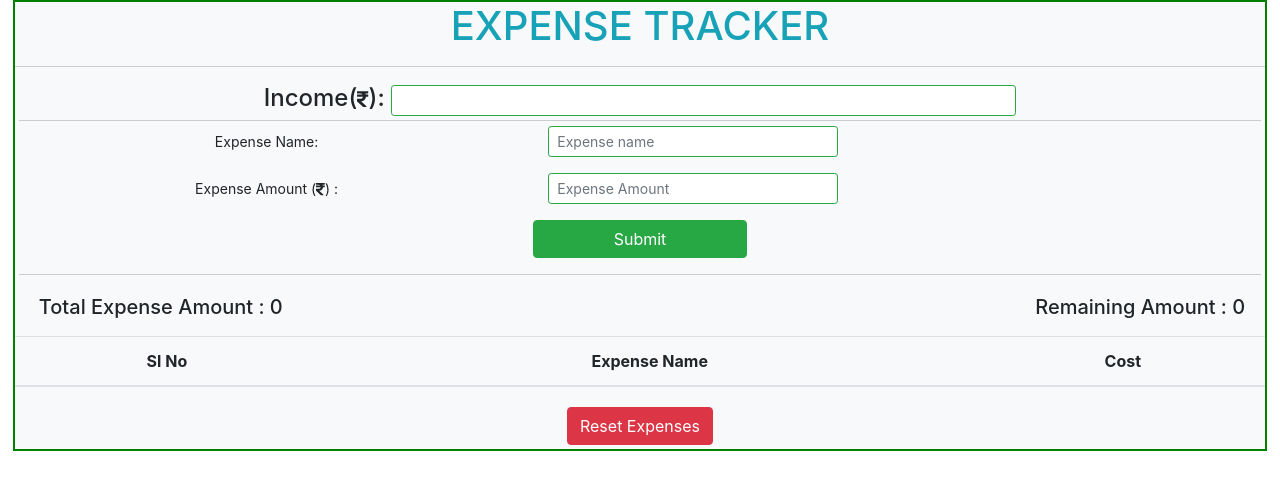
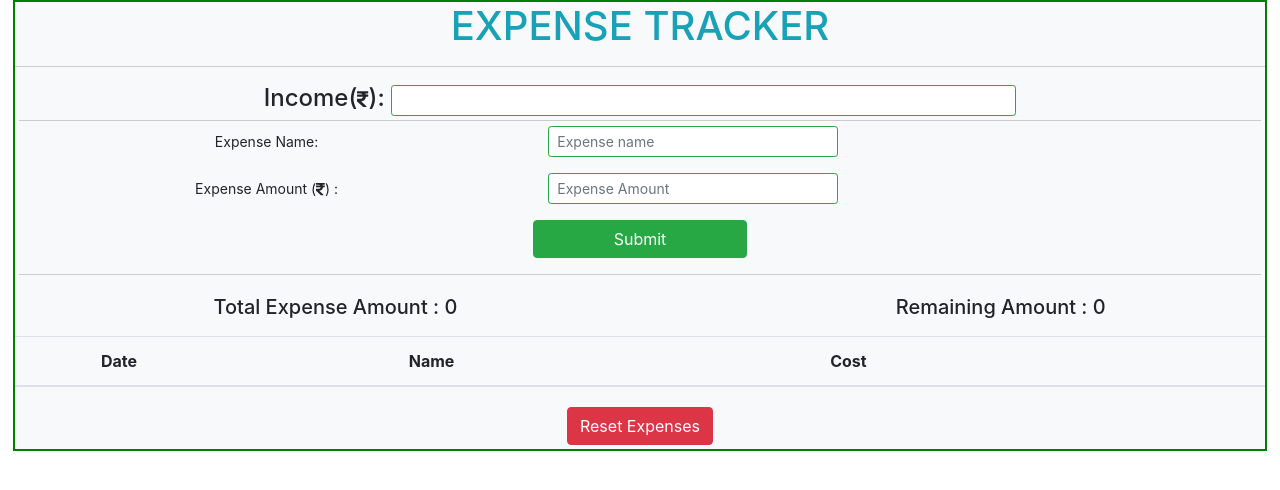
Before and after one commit to praveenkumar530/Expense_tracker, a React (Create React App) app: page / in a window 1280 px wide. Shown: the top 490 px of the page. Built offline with nearby package versions, Linux system fonts and the light colour scheme.

Commit message:
Updated with deleted button, date field

```diff
--- a/src/App.css
+++ b/src/App.css
@@ -12,7 +12,15 @@ hr {
   padding: 0;
 }
 
-body{
+body {
   width: 98%;
-  margin:auto;
+  margin: auto;
 }
+
+td {
+  white-space: normal !important;
+  word-wrap: break-word;
+}
+table {
+  table-layout: fixed;
+}
--- a/src/App.js
+++ b/src/App.js
@@ -1,16 +1,32 @@
 import "./App.css";
 import { useEffect, useState } from "react";
-import { FontAwesomeIcon } from "@fortawesome/react-fontawesome";
-import { faRupeeSign } from "@fortawesome/free-solid-svg-icons";
 import { getLSIncome, getLSAllExpenses } from "./localstorage";
+import ExpenseTable from "./component/expenseTable";
+import ShowExpensenRemainingDetails from "./component/ShowExpensenRemainingDetails";
+import FormControl from "./component/FormControl";
+import IncomeControl from "./component/IncomeControl";
 
 function App() {
   const [income, setIncome] = useState(getLSIncome);
   const [expenseName, setExpenseName] = useState("");
-  const [expenseAmount, setexpenseAmount] = useState();
+  const [expenseAmount, setexpenseAmount] = useState(0);
   const [allExpenses, setAllExpenses] = useState(getLSAllExpenses);
   const [totalExpense, setTotalExpense] = useState(0);
   const [totalRemaining, settotalRemaining] = useState(0);
+  const months = [
+    "Jan",
+    "Feb",
+    "Mar",
+    "Apr",
+    "May",
+    "Jun",
+    "Jul",
+    "Aug",
+    "Sep",
+    "Oct",
+    "Nov",
+    "Dec",
+  ];
 
   function setINcomeHandler(e) {
     setIncome(e.target.value);
@@ -28,9 +44,25 @@ function App() {
   }, [allExpenses, income]);
 
   function mySubmitHandler(e) {
-    let newExpenses = [...allExpenses, { expenseName, expenseAmount }];
+    let today = new Date();
+    let dateField = today.getDate() + "-" + months[today.getMonth()];
+
+    //Unique key for storing the data in rows
+    let uniqueKey = Math.floor(
+      window.performance.now() + window.performance.timeOrigin
+    );
+
+    let newExpenses = [
+      ...allExpenses,
+      { uniqueKey, dateField, expenseName, expenseAmount },
+    ];
+
+    //Sorting all the expenses by descending order i.e wrt latest item
+    newExpenses.sort((x, y) => y.uniqueKey - x.uniqueKey);
+
     localStorage.setItem("LSAllExpenses", JSON.stringify(newExpenses));
     setAllExpenses(newExpenses);
+
     e.preventDefault();
     e.target.reset();
   }
@@ -39,6 +71,9 @@ function App() {
     setAllExpenses([]);
     setExpenseName("");
     setexpenseAmount("");
+    setIncome("");
+    settotalRemaining(0);
+    localStorage.setItem("lsIncome", "");
     localStorage.setItem("LSAllExpenses", []);
   }
 
@@ -46,111 +81,45 @@ function App() {
     setExpenseName(e.target.value);
   }
 
+  function setExpenseAmountHandler(e) {
+    setexpenseAmount(e.target.value);
+  }
+
+  function deleteButtonClickHandler(deletingUniqueKey) {
+    let newl = allExpenses.filter(
+      (item) => item.uniqueKey !== deletingUniqueKey
+    );
+
+    setAllExpenses(newl);
+    localStorage.setItem("LSAllExpenses", JSON.stringify(newl));
+  }
+
   return (
     <div className="App bg-light">
-      <h1 className="text-info"> EXPENSE TRACKER</h1>
-      <hr />
-      <b className="h4">
-        Income(
-        <FontAwesomeIcon icon={faRupeeSign} size="xs" />
-        ):{" "}
-      </b>
-      <input
-        type="text"
-        pattern="[0-9]*"
-        value={income}
-        className=" col-sm-6 form-control-sm border border-success "
-        required
-        onChange={setINcomeHandler}
-      ></input>
+      <IncomeControl income={income} setINcomeHandler={setINcomeHandler} />
+      <hr className="m-1 text-white" />
+      <FormControl
+        expenseAmount={expenseAmount}
+        expenseName={expenseName}
+        mySubmitHandler={mySubmitHandler}
+        setExpenseNameHandler={setExpenseNameHandler}
+        setExpenseAmountHandler={setExpenseAmountHandler}
+      />
+      <hr className="m-1 text-white" />
+      <ShowExpensenRemainingDetails
+        totalExpense={totalExpense}
+        totalRemaining={totalRemaining}
+      />
+      <br />
+      <ExpenseTable
+        allExpenses={allExpenses}
+        deleteButtonClickHandler={deleteButtonClickHandler}
+      />
 
-      <hr className="m-1 text-white" />
-
-      {/* expencse inputs===================================================================================================  */}
-
-      <form onSubmit={mySubmitHandler}>
-        <div className="form-group row">
-          <label
-            htmlFor="colFormLabelSm"
-            className="col-sm-5 col-form-label col-form-label-sm  "
-          >
-            Expense Name:
-          </label>
-          <div className="col-sm-3">
-            <input
-              type="text"
-              className="form-control form-control-sm border border-success "
-              id="colFormLabelSm"
-              placeholder="Expense name"
-              value={expenseName}
-              required
-              onChange={setExpenseNameHandler}
-            />
-          </div>
-        </div>
-        <div className="form-group row">
-          <label
-            htmlFor="colFormLabel"
-            className="col-sm-5 col-form-label col-form-label-sm "
-          >
-            Expense Amount (<FontAwesomeIcon icon={faRupeeSign} />) :
-          </label>
-          <div className="col-sm-3">
-            <input
-              type="text"
-              className="form-control form-control-sm border border-success"
-              id="colFormLabel"
-              value={expenseAmount}
-              pattern="[0-9]*"
-              required
-              onChange={(e) => setexpenseAmount(e.target.value)}
-              placeholder="Expense Amount"
-            />
-          </div>
-        </div>
-        <div className="form-group row">
-          <input
-            type="submit"
-            className="btn btn-success col-6 mx-auto col-sm-2"
-          />
-        </div>
-      </form>
-      <hr className="m-1 text-white" />
-
-      <div className="mb-1">
-        <h2 className="float-lg-left m-1 form-control-lg ml-2">
-          Total Expense Amount : {totalExpense}
-        </h2>
-        <h2 className="float-lg-right m-1 form-control-lg ml-2 mb-xs-1">
-          Remaining Amount : {totalRemaining}
-        </h2>
-      </div>
-      <br />
-
-      <div className="mt-2">
-        <table className="table table-striped ">
-          <thead>
-            <tr>
-              <th scope="col">Sl No</th>
-              <th scope="col">Expense Name</th>
-              <th scope="col">Cost</th>
-            </tr>
-          </thead>
-          <tbody>
-            {allExpenses.map((item, index) => (
-              <tr key={index + 1}>
-                <th scope="col">{index + 1}</th>
-                <td>{item.expenseName}</td>
-                <td>{parseInt(item.expenseAmount)}</td>
-              </tr>
-            ))}
-          </tbody>
-        </table>
-      </div>
       <div>
         <button className="btn btn-danger m-1" onClick={resetExpenses}>
           Reset Expenses
-        </button>{" "}
+        </button>
       </div>
     </div>
   );
--- /dev/null
+++ b/src/component/FormControl.js
@@ -0,0 +1,57 @@
+import React from "react";
+import { FontAwesomeIcon } from "@fortawesome/react-fontawesome";
+import { faRupeeSign } from "@fortawesome/free-solid-svg-icons";
+
+function FormControl({ expenseName, expenseAmount, mySubmitHandler, setExpenseNameHandler ,setExpenseAmountHandler }  ) {
+  return (
+    <form onSubmit={mySubmitHandler}>
+      <div className="form-group row">
+        <label
+          htmlFor="colFormLabelSm"
+          className="col-sm-5 col-form-label col-form-label-sm  "
+        >
+          Expense Name:
+        </label>
+        <div className="col-sm-3">
+          <input
+            type="text"
+            className="form-control form-control-sm border border-success "
+            id="colFormLabelSm"
+            placeholder="Expense name"
+            value={expenseName}
+            required
+            onChange={setExpenseNameHandler}
+          />
+        </div>
+      </div>
+      <div className="form-group row">
+        <label
+          htmlFor="colFormLabel"
+          className="col-sm-5 col-form-label col-form-label-sm "
+        >
+          Expense Amount (<FontAwesomeIcon icon={faRupeeSign} />) :
+        </label>
+        <div className="col-sm-3">
+          <input
+            type="text"
+            className="form-control form-control-sm border border-success"
+            id="colFormLabel"
+            value={expenseAmount}
+            pattern="[0-9]*"
+            required
+            onChange={setExpenseAmountHandler}
+            placeholder="Expense Amount"
+          />
+        </div>
+      </div>
+      <div className="form-group row">
+        <input
+          type="submit"
+          className="btn btn-success col-6 mx-auto col-sm-2"
+        />
+      </div>
+    </form>
+  );
+}
+
+export default FormControl;
--- /dev/null
+++ b/src/component/IncomeControl.js
@@ -0,0 +1,27 @@
+import React from "react";
+import { FontAwesomeIcon } from "@fortawesome/react-fontawesome";
+import { faRupeeSign } from "@fortawesome/free-solid-svg-icons";
+
+function IncomeControl({income, setINcomeHandler}) {
+  return (
+    <div>
+      <h1 className="text-info"> EXPENSE TRACKER</h1>
+      <hr />
+      <b className="h4">
+        Income(
+        <FontAwesomeIcon icon={faRupeeSign} size="xs" />
+        ):{" "}
+      </b>
+      <input
+        type="text"
+        pattern="[0-9]*"
+        value={income}
+        className=" col-sm-6 form-control-sm border border-success "
+        required
+        onChange={setINcomeHandler}
+      ></input>
+    </div>
+  );
+}
+
+export default IncomeControl;
--- /dev/null
+++ b/src/component/ShowExpensenRemainingDetails.js
@@ -0,0 +1,16 @@
+import React from "react";
+
+function ShowExpensenRemainingDetails({ totalExpense, totalRemaining }) {
+  return (
+    <div className="mb-1">
+      <h2 className="float-lg-left m-1 form-control-lg ml-2  col-sm-6">
+        Total Expense Amount : {totalExpense}
+      </h2>
+      <h2 className="float-lg-right m-1 form-control-lg ml-2 col-sm-5 ">
+        Remaining Amount : {totalRemaining}
+      </h2>
+    </div>
+  );
+}
+
+export default ShowExpensenRemainingDetails;
--- /dev/null
+++ b/src/component/expenseTable.js
@@ -0,0 +1,46 @@
+import React from "react";
+import { FontAwesomeIcon } from "@fortawesome/react-fontawesome";
+import { faTrash } from "@fortawesome/free-solid-svg-icons";
+
+function ExpenseTable({ allExpenses, deleteButtonClickHandler }) {
+  return (
+    <div className="mt-2">
+      <table className="table table-striped ">
+        <thead>
+          <tr>
+            <th scope="col" className="col-sm-2">
+              Date
+            </th>
+            <th scope="col" className="col-sm-4">
+              Name
+            </th>
+            <th scope="col" className="col-sm-4">
+              Cost
+            </th>
+            <th scope="col" className="col-sm-2"></th>
+          </tr>
+        </thead>
+        <tbody>
+          {allExpenses.map((item, index) => (
+            <tr key={item.uniqueKey}>
+              <td>{item.dateField}</td>
+              <td>{item.expenseName}</td>
+              <td>{parseInt(item.expenseAmount)}</td>
+              <td>
+                <button
+                  type="button"
+                  className="btn btn-danger"
+                  onClick={() => deleteButtonClickHandler(item.uniqueKey)}
+                >
+                  <FontAwesomeIcon icon={faTrash} />
+                </button>
+              </td>
+            </tr>
+          ))}
+        </tbody>
+      </table>
+    </div>
+  );
+}
+
+export default ExpenseTable;
--- a/src/localstorage.js
+++ b/src/localstorage.js
@@ -1,9 +1,9 @@
-
 export function getLSIncome() {
   let income = localStorage.getItem("lsIncome");
   if (income) {
     return income;
   }
+  return "";
 }
 
 export function getLSAllExpenses() {
@@ -13,5 +13,9 @@ export function getLSIncome() {
   }
   return [];
 }
+const logger = {
+  getLSIncome,
+  getLSAllExpenses,
+};
 
-  export default { getLSIncome, getLSAllExpenses}
+export default logger;
```
Also changed, not shown: 1 other file (tests, documents, lock files or other folders). Lines whose indentation alone changed are shown as unchanged.
